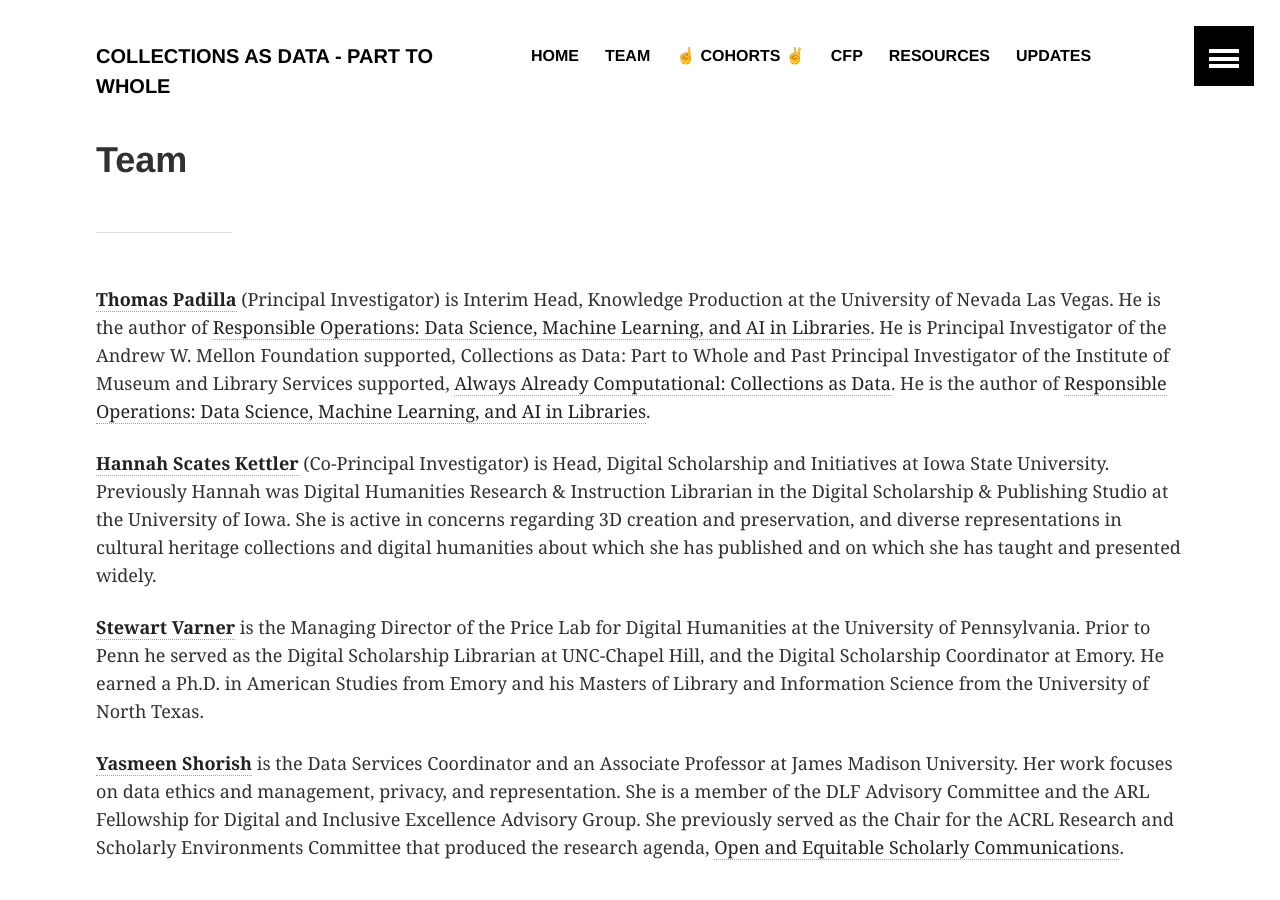
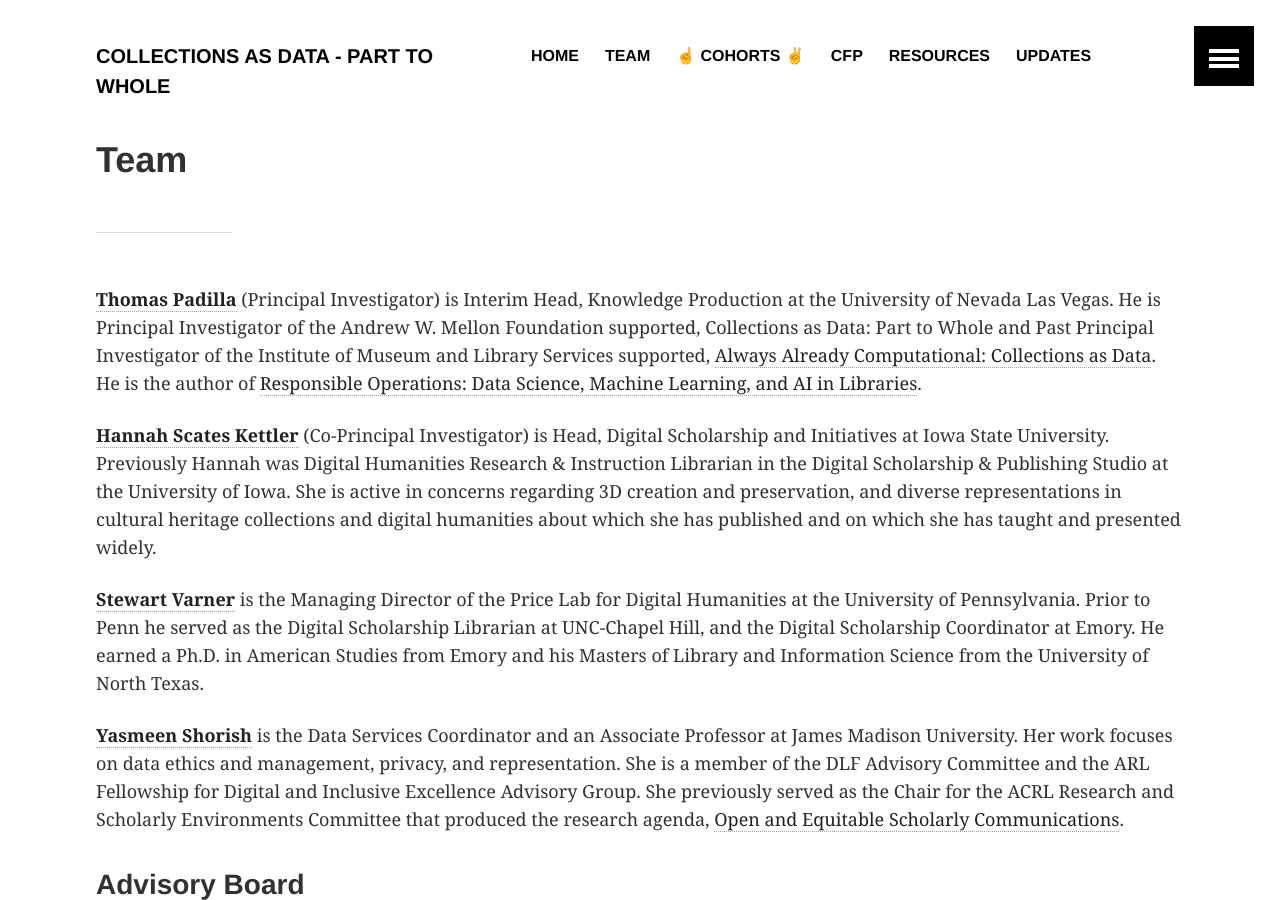
Before and after one commit to collectionsasdata/part2whole, a Jekyll site: the page built from team.md, in a window 1280 px wide and 900 px high. Built offline with Jekyll 4.4.1, drawn with Linux system fonts in a browser that asks for light colours.

Commit message:
Update team.md

```diff
--- a/team.md
+++ b/team.md
@@ -3,7 +3,7 @@ layout: archive
 title:  "Team"
 ---
 ---
-[**Thomas Padilla**](http://www.thomaspadilla.org/) (Principal Investigator) is Interim Head, Knowledge Production at the University of Nevada Las Vegas. He is the author of [Responsible Operations: Data Science, Machine Learning, and AI in Libraries](http://oc.lc/responsibleoperations). He is Principal Investigator of the Andrew W. Mellon Foundation supported, Collections as Data: Part to Whole and Past Principal Investigator of the Institute of Museum and Library Services supported, [Always Already Computational: Collections as Data](https://collectionsasdata.github.io/). He is the author of [Responsible Operations: Data Science, Machine Learning, and AI in Libraries](http://oc.lc/responsibleoperations).
+[**Thomas Padilla**](http://www.thomaspadilla.org/) (Principal Investigator) is Interim Head, Knowledge Production at the University of Nevada Las Vegas. He is Principal Investigator of the Andrew W. Mellon Foundation supported, Collections as Data: Part to Whole and Past Principal Investigator of the Institute of Museum and Library Services supported, [Always Already Computational: Collections as Data](https://collectionsasdata.github.io/). He is the author of [Responsible Operations: Data Science, Machine Learning, and AI in Libraries](http://oc.lc/responsibleoperations).
 
 [**Hannah Scates Kettler**](https://hannahscateskettler.com/) (Co-Principal Investigator) is Head, Digital Scholarship and Initiatives at Iowa State University. Previously Hannah was Digital Humanities Research & Instruction Librarian in the Digital Scholarship & Publishing Studio at the University of Iowa. She is active in concerns regarding 3D creation and preservation, and diverse representations in cultural heritage collections and digital humanities about which she has published and on which she has taught and presented widely.
 
```
